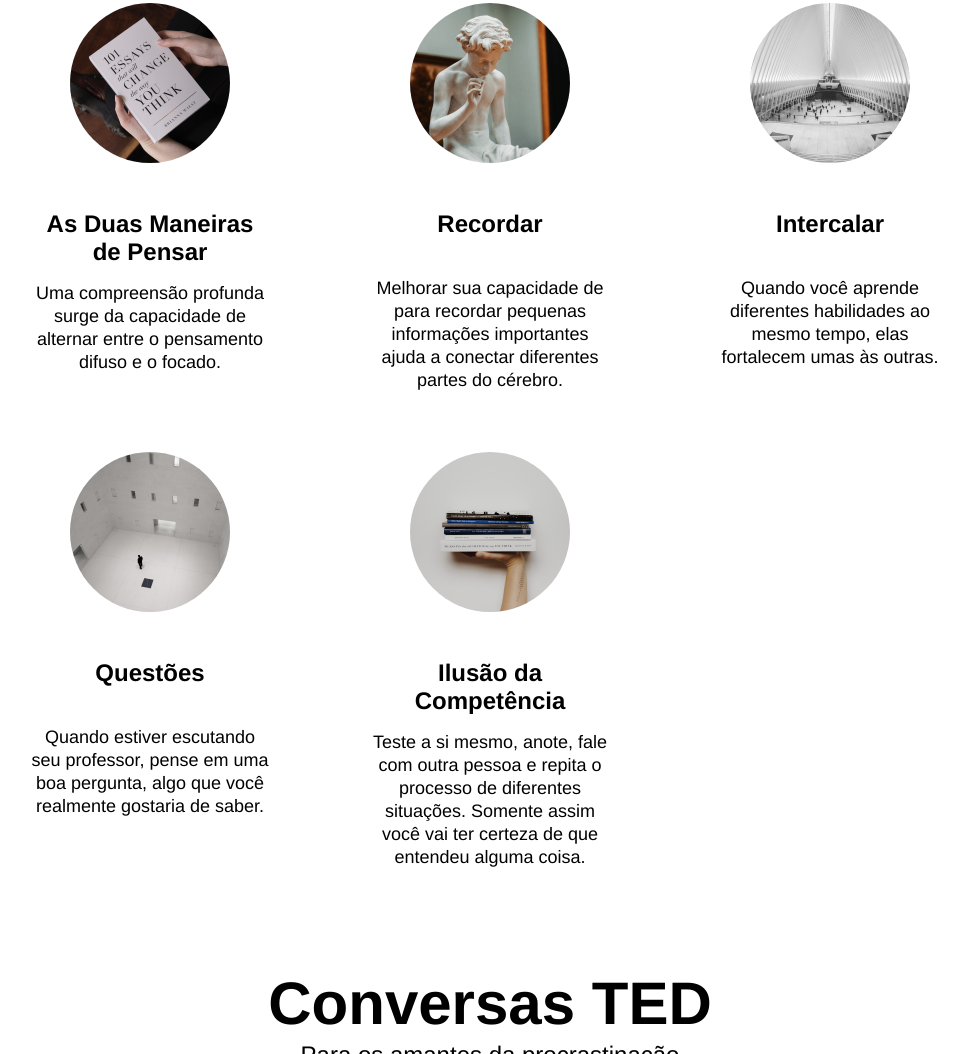
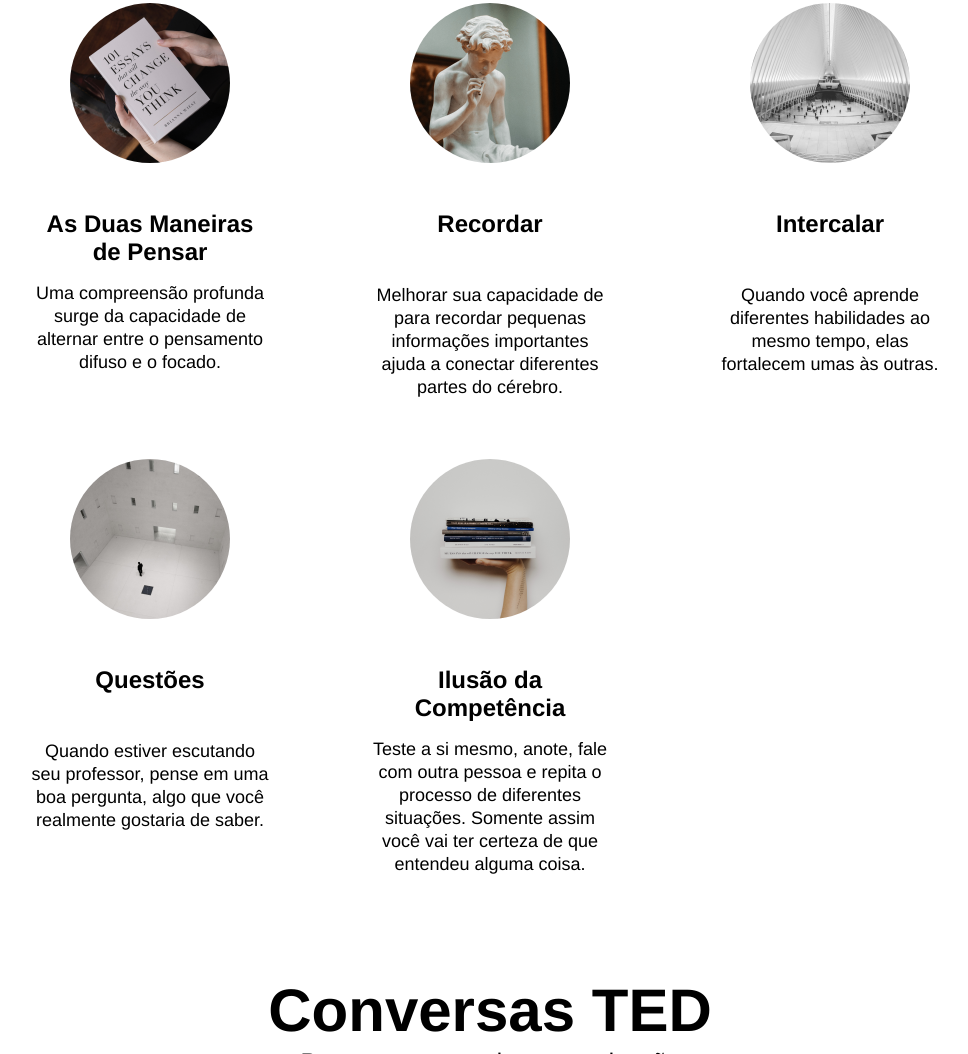
Before and after one commit to MaikonCorrea/web_project_1_ptbr, a plain HTML site: page index.html in a window 1280 px wide. Shown: the part 1622-2676 px from the top of the page, without its empty margins (150-1118 px from the left). Drawn offline with Linux system fonts and the light colour scheme; files whose address does not match are found by name.

Commit message:
alteração espaçamentos techniques

```diff
--- /dev/null
+++ b/blocks/techniques/__cards/__discription_edition/cards__discription_edition.css
@@ -0,0 +1,3 @@
+.cards__discription_edition {
+  margin-top: 30px;
+}
--- a/index.html
+++ b/index.html
@@ -84,8 +84,8 @@
             <li class="cards__item">
               <img class="cards__image" src="images/cards-recall.png" alt="imagem de escultura no formato humano" />
               <h3 class="cards__title">Recordar</h3>
-              <p class="cards__discription">
-                <br />Melhorar sua capacidade de para recordar pequenas
+              <p class="cards__discription cards__discription_edition">
+                Melhorar sua capacidade de para recordar pequenas
                 informações importantes ajuda a conectar diferentes partes do
                 cérebro.
               </p>
@@ -97,8 +97,8 @@
                 alt="imagem do enorme espaço em branco do Westfield World Trade Center"
               />
               <h3 class="cards__title">Intercalar</h3>
-              <p class="cards__discription">
-                <br />Quando você aprende diferentes habilidades ao mesmo tempo,
+              <p class="cards__discription cards__discription_edition">
+                Quando você aprende diferentes habilidades ao mesmo tempo,
                 elas fortalecem umas às outras.
               </p>
             </li>
@@ -111,8 +111,8 @@
                 alt="O cubo interno, a escada fica do lado de fora com as várias salas em cada andar."
               />
               <h3 class="cards__title">Questões</h3>
-              <p class="cards__discription">
-                <br />Quando estiver escutando seu professor, pense em uma boa
+              <p class="cards__discription cards__discription_edition">
+                Quando estiver escutando seu professor, pense em uma boa
                 pergunta, algo que você realmente gostaria de saber.
               </p>
             </li>
--- a/pages/index.css
+++ b/pages/index.css
@@ -25,6 +25,7 @@
 @import url(../blocks/techniques/__cards/__item/cards__item.css);
 @import url(../blocks/techniques/__cards/__image/cards__image.css);
 @import url(../blocks/techniques/__cards/__discription/cards__discription.css);
+@import url(../blocks/techniques/__cards/__discription_edition/cards__discription_edition.css);
 /* video */
 @import url(../blocks/video/video.css);
 @import url(../blocks/video/__iframes/video__iframe.css);
```
